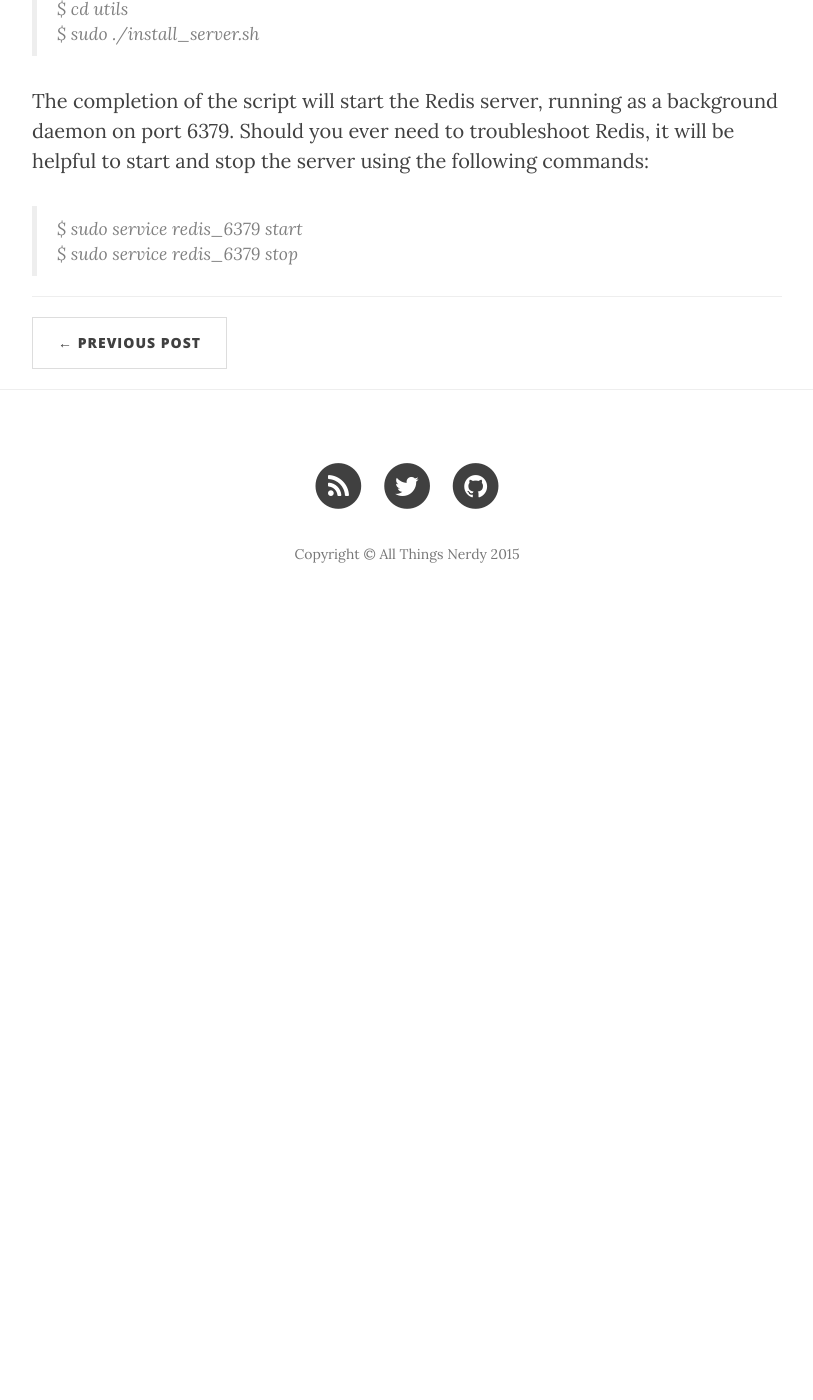
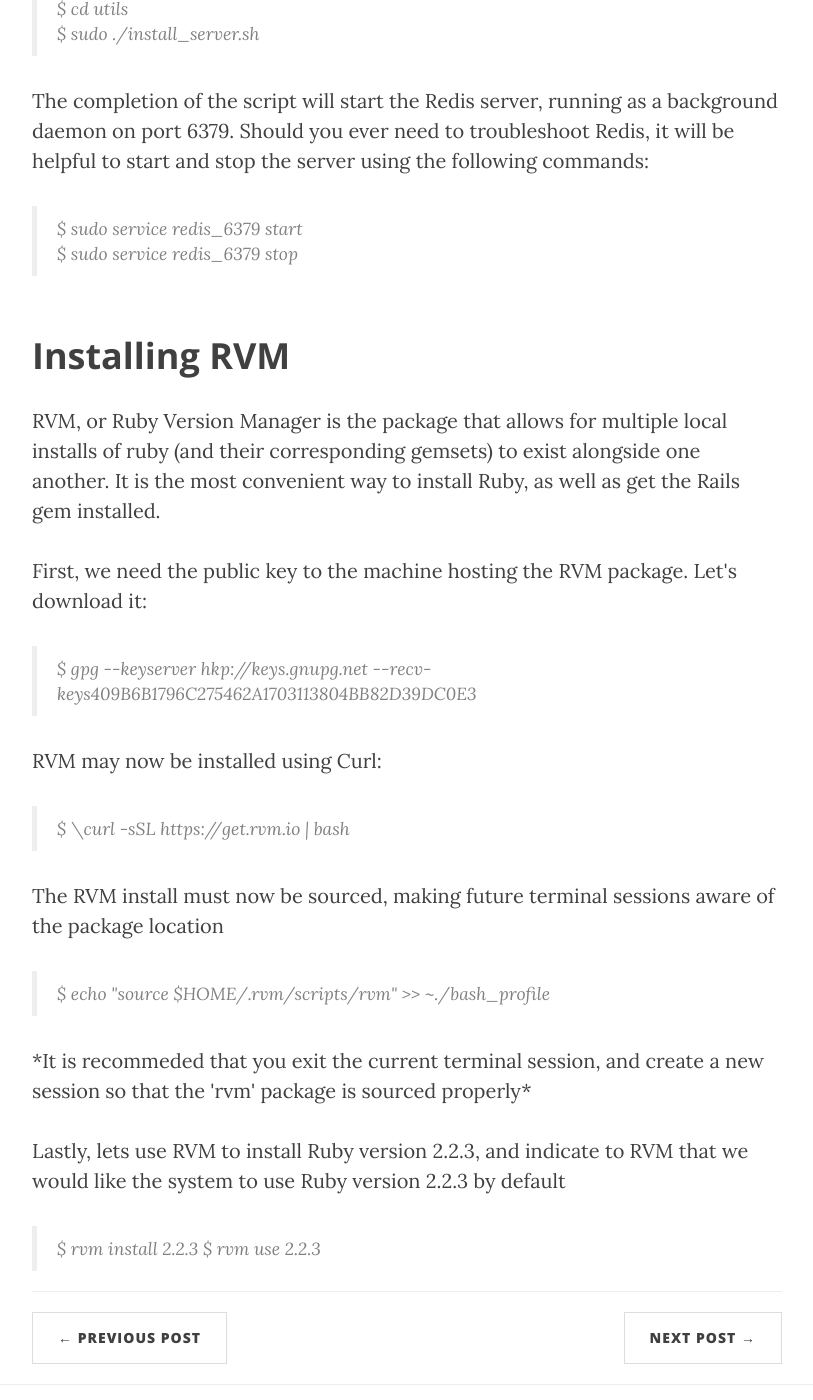
Before and after one commit to jdw6359/jdw6359.github.io, a Jekyll site: the page built from _posts/2015-12-06-tools-setup.markdown, in a window 1280 px wide and 1400 px high, scrolled down 2361 px. Shown: the whole window, without its empty margins (233-1046 px from the left). Built offline with Jekyll 4.4.1, drawn with Linux system fonts in a browser that asks for light colours; nearby versions of some CDN libraries; before the commit the page ends 2991 px from its top, so only the background shows below that; some of the changed text lies outside the part shown.

Commit message:
Revisions to application setup documents

```diff
--- a/_posts/2015-12-06-tools-setup.markdown
+++ b/_posts/2015-12-06-tools-setup.markdown
@@ -59,3 +59,28 @@
 $ sudo service redis_6379 start<br>
 $ sudo service redis_6379 stop
 </blockquote>
+
+<h2 class="section-heading">Installing RVM</h2>
+<p>RVM, or Ruby Version Manager is the package that allows for multiple local installs of ruby (and their corresponding gemsets) to exist alongside one another. It is the most convenient way to install Ruby, as well as get the Rails gem installed.</p>
+
+<p>First, we need the public key to the machine hosting the RVM package. Let's download it:</p>
+<blockquote>
+$ gpg --keyserver hkp://keys.gnupg.net --recv-keys409B6B1796C275462A1703113804BB82D39DC0E3
+</blockquote>
+
+<p>RVM may now be installed using Curl:</p>
+<blockquote>
+$ \curl -sSL https://get.rvm.io | bash
+</blockquote>
+
+<p>The RVM install must now be sourced, making future terminal sessions aware of the package location</p>
+<blockquote>
+$ echo "source $HOME/.rvm/scripts/rvm" >> ~./bash_profile
+</blockquote>
+<p>*It is recommeded that you exit the current terminal session, and create a new session so that the 'rvm' package is sourced properly*</p>
+
+<p>Lastly, lets use RVM to install Ruby version 2.2.3, and indicate to RVM that we would like the system to use Ruby version 2.2.3 by default</p>
+<blockquote>
+$ rvm install 2.2.3
+$ rvm use 2.2.3
+</blockquote>
```
Also changed, not shown: other parts of _posts/2015-12-06-tools-setup.markdown (+1 -1 lines), _posts/2014-09-18-i-believe.markdown (deleted, +0 -42 lines), _posts/2014-09-24-man-must-explore.markdown (deleted, +0 -43 lines), _posts/2015-12-06-rails-setup.markdown (added, +77 -0 lines), _posts/2015-12-07-feature-guide.markdown (added, +26 -0 lines).
